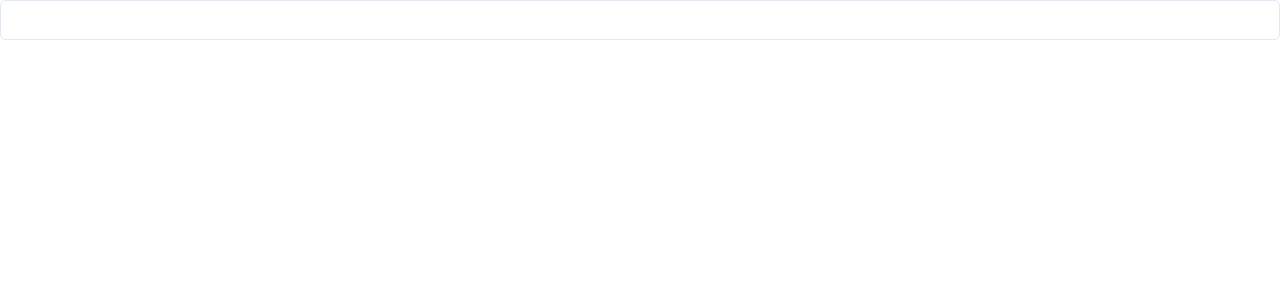
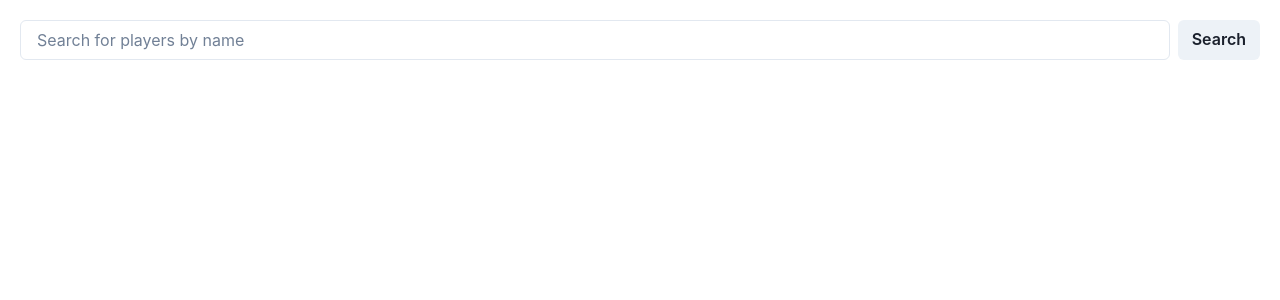
Before and after one commit to AndrewCutler/mlb-compare, a React (Create React App) app: page / in a window 1280 px wide. Shown: the top 300 px of the page. Built offline with nearby package versions, Linux system fonts and the light colour scheme.

Commit message:
started adding models

```diff
--- a/src/Home.tsx
+++ b/src/Home.tsx
@@ -1,5 +1,6 @@
 import { Box } from '@chakra-ui/react';
-import { useQuery } from 'react-query';
+import { useState } from 'react';
+import { ISearchPlayer, ISearchResult } from './api/models';
 import Search from './Search';
 import SearchResults from './SearchResults';
 
@@ -9,10 +10,16 @@ const Home = (): React.ReactElement => {
 	// 		res.json()
 	// 	)
 	// );
+	const [searchResults, setSearchResults] = useState<ISearchPlayer[]>([]);
+	const handleData = (data: ISearchResult): void => {
+		console.log('Result: ', data);
+		// setSearchResults(data?.Data ?? []);
+	};
 
 	return (
-		<Box>
-			<Search />
+		<Box p={5}>
+			<Search onData={handleData} />
+			<SearchResults results={searchResults} />
 			{/* {isLoading ? (
 				'Loading...'
 			) : isSuccess ? (
--- a/src/Search.tsx
+++ b/src/Search.tsx
@@ -1,4 +1,4 @@
-import { Input } from '@chakra-ui/react';
+import { Flex, Button, Input } from '@chakra-ui/react';
 import { useEffect, useState } from 'react';
 import { useQuery } from 'react-query';
 
@@ -7,12 +7,21 @@ const request = async (name: string) =>
 		res.json()
 	);
 
-const Search = (): React.ReactElement => {
+export interface ISearchProps {
+	onData: (data: any) => void;
+}
+
+const Search = ({ onData }: ISearchProps): React.ReactElement => {
 	const [inputText, setInputText] = useState<string>('');
 	const [search, setSearch] = useState<string>('');
-	const { refetch } = useQuery(['search', search], () => request(search), {
-		enabled: false
-	});
+
+	const { refetch, data, isFetching } = useQuery(
+		['search', search],
+		() => request(search),
+		{
+			enabled: false
+		}
+	);
 
 	useEffect(() => {
 		const timeout = window.setTimeout(() => {
@@ -26,17 +35,34 @@ const Search = (): React.ReactElement => {
 		if (!!search.trim()) {
 			refetch();
 		}
-	}, [search]);
+	}, [search, refetch]);
 
-	const handleSearch = (query: string): void => {
-		setInputText(query);
+	useEffect(() => {
+		onData(data);
+	}, [data, onData]);
+
+	const handleSearch = (): void => {
+		if (!isFetching) {
+			refetch();
+		}
 	};
 
 	return (
-		<Input
-			value={inputText}
-			onChange={({ target: { value } }) => handleSearch(value)}
-		/>
+		<Flex>
+			<Input
+				placeholder='Search for players by name'
+				value={inputText}
+				onChange={({ target: { value } }) => setInputText(value)}
+			/>
+			<Button
+				ml={2}
+				isLoading={isFetching}
+				variant='solid'
+				onClick={handleSearch}
+			>
+				Search
+			</Button>
+		</Flex>
 	);
 };
 
--- /dev/null
+++ b/src/api/models.ts
@@ -0,0 +1,11 @@
+export interface ISearchResult {
+    Count: number;
+    Data: ISearchPlayer[];
+}
+
+export interface ISearchPlayer {
+    Endpoint: string;
+    IsActive: boolean;
+    Name: string;
+    Years: string;
+}
```
Also changed, not shown: src/SearchResults.tsx (+2 -5 lines).
